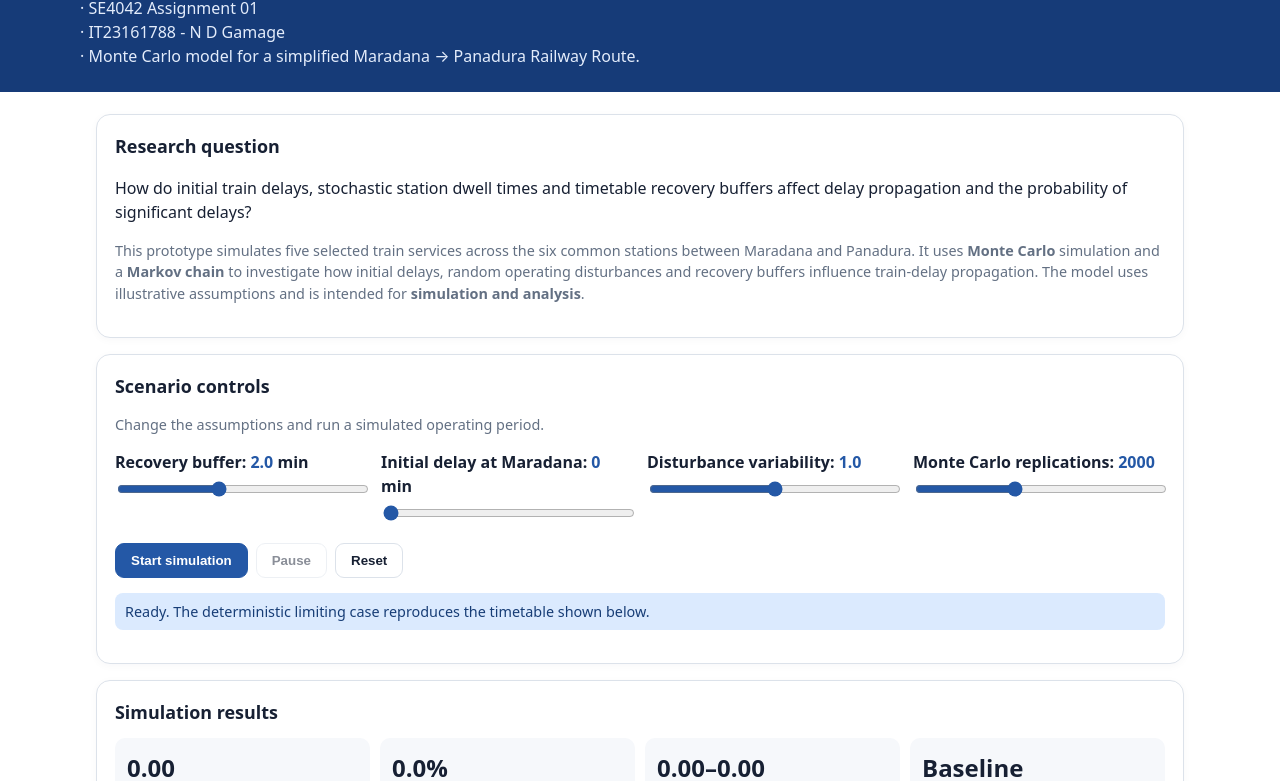
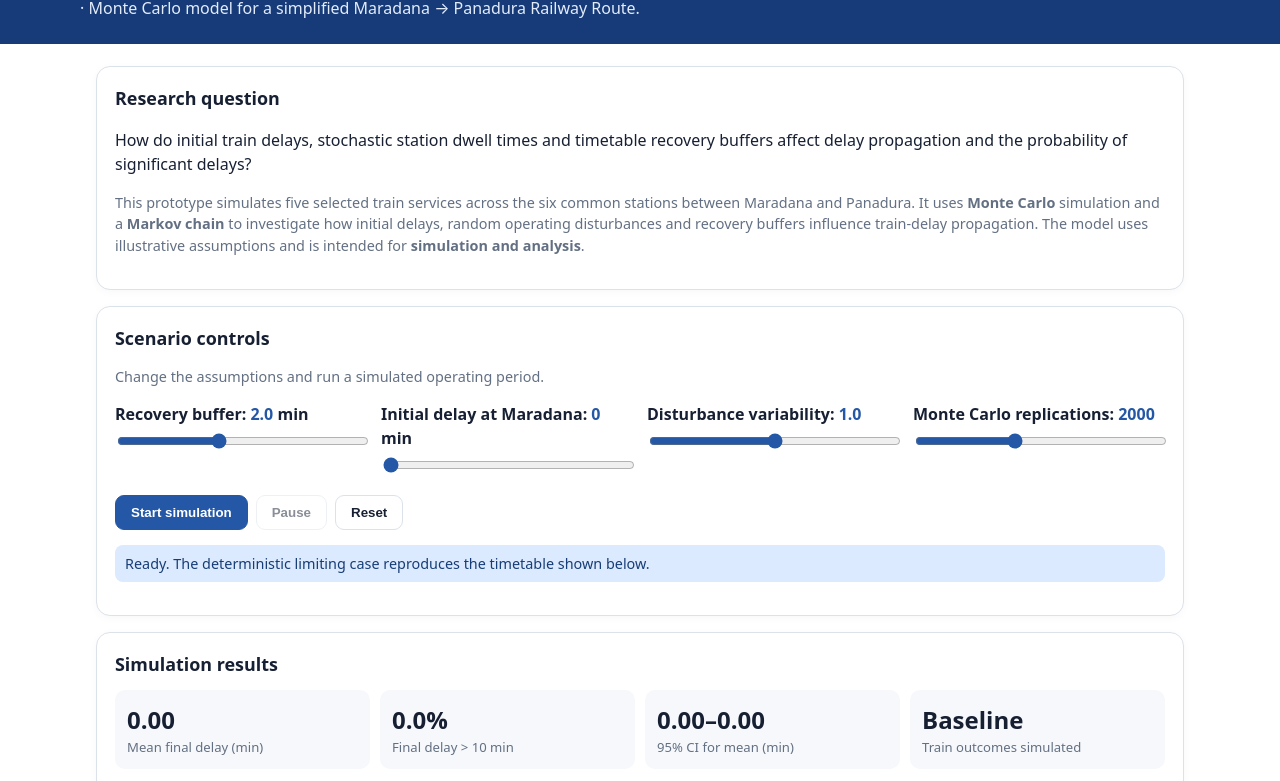
Before and after one commit to Nadil-Dulran/train-delay-propagation-simulation, a plain HTML site: page docs/index.html in a window 1280 px wide. Shown: the part 82-863 px from the top of the page. Drawn offline with Linux system fonts and the light colour scheme.

Commit message:
Update index.html

```diff
--- a/docs/index.html
+++ b/docs/index.html
@@ -34,8 +34,6 @@ details summary{font-weight:700;cursor:pointer}footer{color:var(--muted);font-si
 <body>
 <header>
   <h1>Train-Delay Propagation Simulation</h1>
-  <p>· SE4042 Assignment 01</p>
-  <p>· IT23161788 - N D Gamage</p>
   <p>· Monte Carlo model for a simplified Maradana → Panadura Railway Route.</p>
 </header>
 <main>
@@ -114,7 +112,7 @@ details summary{font-weight:700;cursor:pointer}footer{color:var(--muted);font-si
       <p class="small">Sources: <a href="https://railway.gov.lk/web/images/pdf/admin%20report_2023.pdf" target="_blank" rel="noopener">Sri Lanka Railways Administration Report 2023</a> · <a href="https://auditorgeneral.gov.lk/web/images/audit-reports/upload/2024/Annual_Report/Annual-Report-2024-English-Web_compressed.pdf" target="_blank" rel="noopener">Auditor General Annual Report 2024</a> · <a href="https://www.railway.gov.lk/web/images/news/2025-12-02%20all%20eng.pdf" target="_blank" rel="noopener">Sri Lanka Railways timetable notice</a>.</p>
     </details>
   </section>
-  <footer> · SE4042 Assignment 01 prototype. · Run locally using a web browser. · No server or API required.</footer>
+  <footer>· Run locally using a web browser. · No server or API required.</footer>
 </main>
 <script>
 const stations=["Maradana","Colombo Fort","Dehiwala","Ratmalana","Moratuwa","Panadura"];
```
